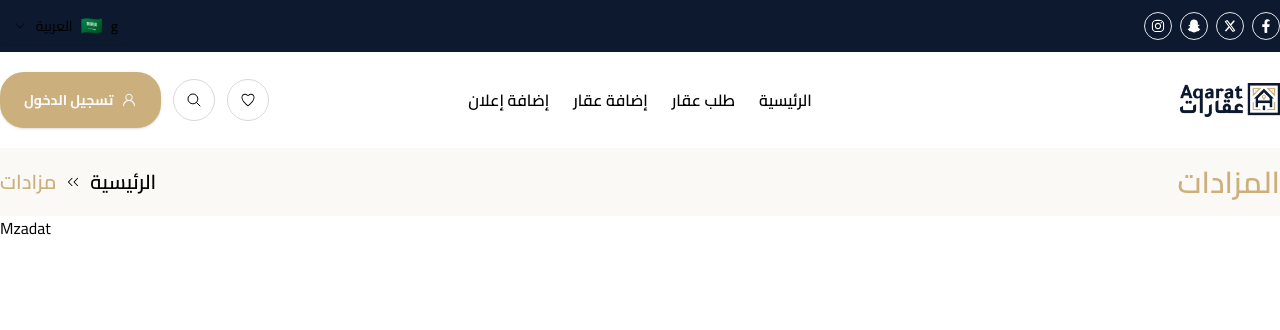
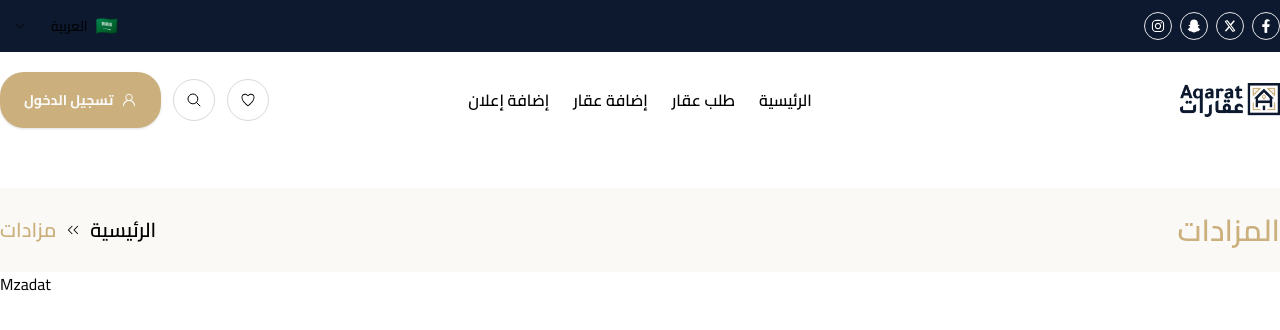
Before and after one commit to husamahmud/Aqarat, a React (Vite) app: page /mzadat in a window 1280 px wide. Shown: the top 330 px of the page. Built offline with nearby package versions, Linux system fonts and the light colour scheme.

Commit message:
enhancement: move type to its own dir

```diff
--- a/src/components/global/PageTitle.tsx
+++ b/src/components/global/PageTitle.tsx
@@ -7,17 +7,12 @@ import {
   BreadcrumbList,
   BreadcrumbSeparator,
 } from '@/components/ui/breadcrumb'
-
-type PageTitleProps = {
-  title: string
-  route: string
-  routeLabel: string
-}
+import { PageTitleProps } from '@/types/types.ts'
 
 export default function PageTitle({ title, route, routeLabel }: PageTitleProps) {
   return (
-    <div className="w-screen bg-[#CAB07D14]">
-      <div className="container mx-auto flex flex-row-reverse items-center justify-between py-4">
+    <div className="mt-10 w-screen bg-[#CAB07D14]">
+      <div className="container mx-auto flex flex-row-reverse items-center justify-between py-6">
         <h1 className="text-gold text-3xl font-semibold">{title}</h1>
 
         <Breadcrumb>
--- a/src/components/layout/SocialHeader.tsx
+++ b/src/components/layout/SocialHeader.tsx
@@ -13,7 +13,7 @@ export default function SocialHeader() {
       <div className="container mx-auto flex items-center justify-between py-2">
         {/* Language Selector */}
         <Select>
-          <SelectTrigger className="w-[130px] border-none">
+          <SelectTrigger className="w-[130px] border-none focus:ring-0">
             <SelectValue
               placeholder={
                 <p className="flex items-center gap-2">
@@ -22,7 +22,6 @@ export default function SocialHeader() {
                 </p>
               }
             />
-            g
           </SelectTrigger>
           <SelectContent className="w-full">
             {LANGUAGES.map(({ lang, name, flag }) => (
--- /dev/null
+++ b/src/types/types.ts
@@ -0,0 +1,5 @@
+export type PageTitleProps = {
+  title: string
+  route: string
+  routeLabel: string
+}
```
